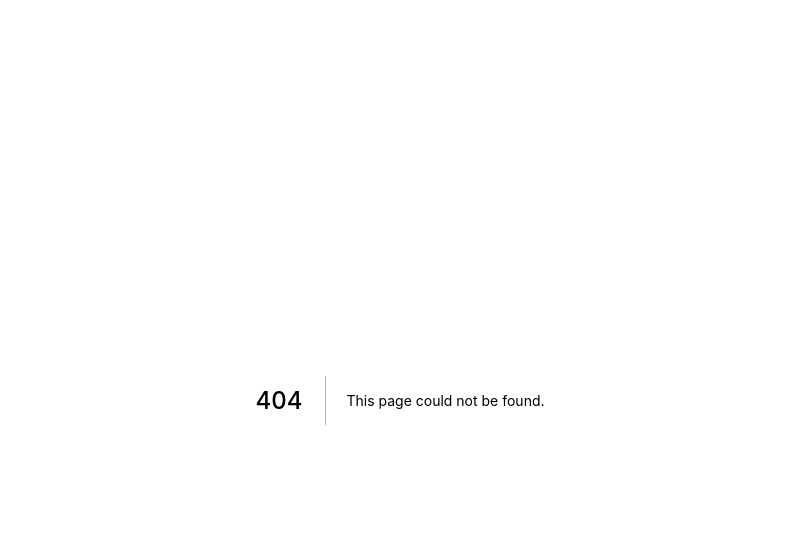
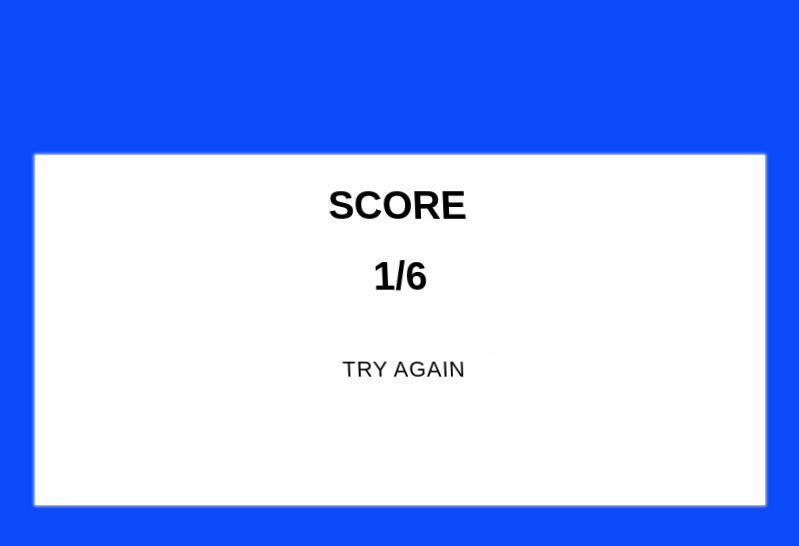
Before and after one commit to Lubomir-Stavrev/Boom-Quiz-Project, a Next.js app in the folder quizSystem/quiz-task/: page /results/1 in a window 1280 px wide. Before the commit this address had no page. Shown: the top 546 px of the page, without its empty margins (240-1039 px from the left). Built offline with nearby package versions, Linux system fonts and the light colour scheme.

Commit message:
result page

```diff
--- a/quizSystem/quiz-task/package.json
+++ b/quizSystem/quiz-task/package.json
@@ -11,6 +11,7 @@
   "dependencies": {
     "firebase": "^9.0.0",
     "framer-motion": "^4.1.17",
+    "history": "^5.0.1",
     "next": "11.1.0",
     "prettier": "^2.3.2",
     "react": "17.0.2",
--- a/quizSystem/quiz-task/pages/results.js
+++ b/quizSystem/quiz-task/pages/results/[points].js
@@ -1,8 +1,13 @@
-import styles from "../styles/Home.module.scss";
+import styles from "../../styles/Home.module.scss";
 import { useState, useEffect } from "react";
 import { motion } from "framer-motion";
 
 export default function Home() {
+	const [getPoints, setPoints] = useState(0);
+	useEffect(() => {
+		let points = window.location.href.split("/")[4];
+		setPoints(points);
+	}, []);
 	return (
 		<div className={styles.wrapper}>
 			<main className={styles.main}>
@@ -17,9 +22,15 @@ export default function Home() {
 						stiffness: 170
 					}}
 					className={styles.resultContainer}>
-					<h2>YOUR SCORE IS</h2>
-					<h1>3/6</h1>
-					<button>Do it again</button>
+					<main>
+						<div>
+							<h1>SCORE</h1>
+							<h1>{getPoints}/6</h1>
+						</div>
+						<button onClick={(e) => (window.location.href = "/")}>
+							<span>Try Again</span>
+						</button>
+					</main>
 				</motion.div>
 			</main>
 		</div>
--- a/quizSystem/quiz-task/pages/timer.js
+++ b/quizSystem/quiz-task/pages/timer.js
@@ -14,8 +14,6 @@ export default function Timer({ props, onTimeLeft }) {
 	}, []);
 
 	useEffect(() => {
-		console.log(props);
-		console.log(onTimeLeft);
 		setTimeout(() => {
 			setTimerCountValue(0);
 		}, 900);
--- a/quizSystem/quiz-task/styles/Home.module.scss
+++ b/quizSystem/quiz-task/styles/Home.module.scss
@@ -96,5 +96,101 @@
     min-height: 350px;
     height: auto;
     background-color: #fefefe;
-    box-shadow: 0px 1px 4px #fefefe;
+    box-shadow: 0px 0 3px 1px #eaeaeb;
+    // Inspired by https://dribbble.com/shots/8582990-VR-Menu-Interaction
+    main {
+        display: flex;
+        flex-direction: column;
+        transform: rotatex(10deg);
+        animation: rotateAngle 6s linear infinite;
+    }
+    button {
+        display: block;
+        position: relative;
+        margin: 0 auto;
+        margin-top: 2rem;
+        cursor: pointer;
+        background: #FFFFFF;
+        border: none;
+        border-radius: .4em;
+        text-transform: uppercase;
+        font-size: 1.4em;
+        font-weight: 500;
+        letter-spacing: 0.04em;
+        perspective: 300px;
+        transform-style: preserve-3d;
+        width: 200px;
+        text-align: center;
+        justify-content: center;
+        &:before,
+        &:after {
+            --z: 0px;
+            position: absolute;
+            top: 0;
+            left: 0;
+            display: block;
+            content: '';
+            width: 0%;
+            height: 100%;
+            opacity: 0;
+            mix-blend-mode: inherit;
+            border-radius: inherit;
+            transform-style: preserve-3d;
+            transform: translate3d( calc(var(--z) * 0px), calc(var(--z) * 0px), calc(var(--z) * 0px));
+        }
+        span {
+            mix-blend-mode: none;
+            display: block;
+        }
+        &:after {
+            background-color: #0c4bfa;
+        }
+        &:before {
+            background-color: #0c4bfa;
+        }
+        &:hover {
+            background-color: #FFFFFF;
+            box-shadow: 0 0 10px 10px #dc154a;
+            transition: background .3s 0.1s;
+            -webkit-transition: background .3s 0.1s;
+            -moz-transition: background .3s 0.1s;
+            -ms-transition: background .3s 0.1s;
+            -o-transition: background .3s 0.1s;
+        }
+        &:hover:before {
+            --z: 0.04;
+            animation: translateWobble 2.2s ease forwards;
+        }
+        &:hover:after {
+            --z: -0.06;
+            animation: translateWobble 2.2s ease forwards;
+        }
+    }
+    @keyframes rotateAngle {
+        0% {
+            transform: rotateY(0deg) rotateX(10deg);
+            animation-timing-function: cubic-bezier(0.61, 1, 0.88, 1);
+        }
+        25% {
+            transform: rotateY(20deg) rotateX(10deg);
+        }
+        50% {
+            transform: rotateY(0deg) rotateX(10deg);
+            animation-timing-function: cubic-bezier(0.61, 1, 0.88, 1);
+        }
+        75% {
+            transform: rotateY(-20deg) rotateX(10deg);
+        }
+        100% {
+            transform: rotateY(0deg) rotateX(10deg);
+        }
+    }
 }
+
+.resultContainer h2 {
+    font-size: 1.8rem;
+}
+
+.resultContainer h1 {
+    font-size: 2.5rem;
+}
```
Also changed, not shown: quizSystem/quiz-task/pages/index.js (+11 -4 lines), 1 other file (tests, documents, lock files or other folders).
